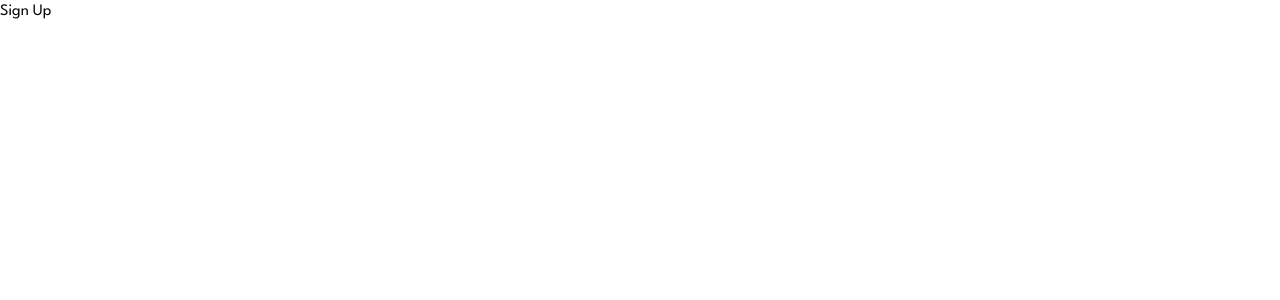
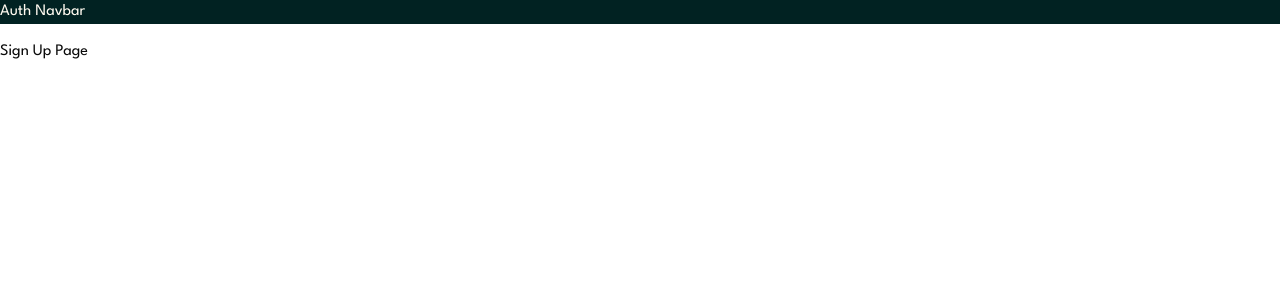
Before and after one commit to Nimira43/nt-Dox, a Next.js app: page /sign-up in a window 1280 px wide. Shown: the top 300 px of the page. Built offline with nearby package versions, Linux system fonts and the light colour scheme; a web font is replaced by a local one.

Commit message:
Created AuthLayout inside auth folder

```diff
--- /dev/null
+++ b/src/app/(auth)/layout.tsx
@@ -0,0 +1,14 @@
+interface AuthLayoutProps {
+  children: React.ReactNode
+}
+
+const AuthLayout = ({ children }: AuthLayoutProps) => {
+  return (
+    <div className='flex flex-col gap-y-4'>
+      <nav className='w-full bg-[#012222] text-[#fffaf0]'>Auth Navbar</nav>
+      {children}
+    </div>
+   )
+}
+
+export default AuthLayout
--- a/src/app/(auth)/sign-up/page.tsx
+++ b/src/app/(auth)/sign-up/page.tsx
@@ -1,7 +1,7 @@
 const SignUpPage = () => {
   return (
     <div>
-      Sign Up
+      Sign Up Page
     </div>
    )
 }
```
